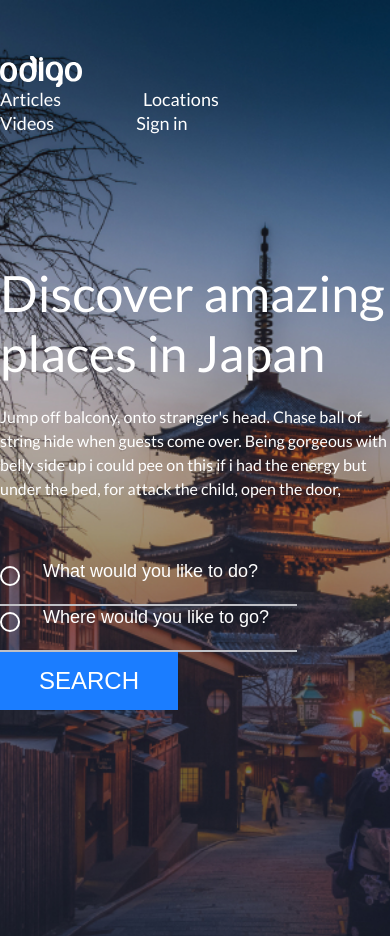
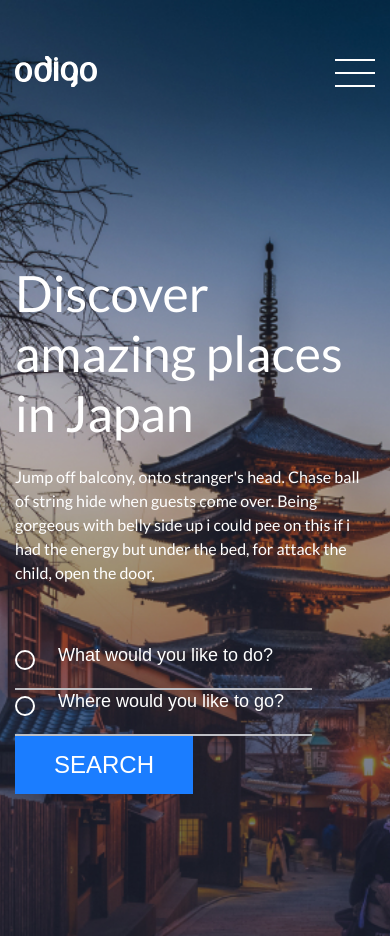
Before and after one commit to vitaliilatka/discover-amazing-places-in-japan-html-css, a plain HTML site: page index.html in a window 390 px wide. Shown: the top 936 px of the page. Drawn offline with Linux system fonts and the light colour scheme.

Commit message:
added adaptive mobile header

```diff
--- a/css/styles.css
+++ b/css/styles.css
@@ -390,11 +390,13 @@ img {
 .wrapper {
     max-width: 1060px;
     margin: 0 auto;
+    padding: 0 15px;
 }
 
 .wrapper-full {
     max-width: 1262px;
     margin: 0 auto;
+    padding: 0 15px;
 }
 
 .section-title {
@@ -462,6 +464,35 @@ img {
 
 .header__link:hover, .header__link:focus, .header__link:active {
     opacity: 0.75;
+}
+
+.header__burger {
+    display: none;
+    width: 40px;
+    height: 28px;
+    position: relative;
+}
+
+.burger__line {
+    display: block;
+    width: 100%;
+    height: 2px;
+    background-color: #fff;
+    position: absolute;
+    left: 0;
+}
+
+.burger__line_first {
+    top: 0;
+}
+
+.burger__line_second {
+    top: 50%;
+    transform: translateY(-50%);
+}
+
+.burger__line_third {
+    bottom: 0;
 }
 
 /* Header styles end */
@@ -918,3 +949,63 @@ img {
 }
 
 /* Footer styles end */
+
+
+/* Media start */
+
+@media screen and (max-width: 767px) {
+    .header__burger {
+        display: block;
+    }
+    .header__nav {
+        width: 100%;
+        height: 100%;
+        position: fixed;
+        top: 0;
+        left: 0;
+        background-color: rgb(11, 8, 63);
+        z-index: 10;
+        padding: 75px;
+        transform: translateX(100%);
+        transition: 0.2s all linear;
+    }
+    .header__nav-active {
+        transform: translateX(0);
+    }
+    .header__item {
+        width: 100%;
+        margin-right: 0;
+        margin-bottom: 30px;
+    }
+    .header__item:last-child {
+        margin-bottom: 0;
+    }
+    .header__link {
+        font-size: 42px;
+        line-height: 48px;
+    }
+    .header__nav-close {
+        width: 40px;
+        height: 40px;
+        position: absolute;
+        top: 20px;
+        right: 20px;
+        z-index: 11;
+    }
+    .header__nav-close-line {
+        display: block;
+        width: 100%;
+        height: 2px;
+        background-color: #fff;
+        position: absolute;
+        top: 50%;
+    }
+    .header__nav-close-line:first-child {
+        transform: translateY(-50%) rotate(45deg);
+    }
+    .header__nav-close-line:last-child {
+        transform: translateY(-50%) rotate(-45deg);
+    }
+}
+
+/* Media end */
--- a/index.html
+++ b/index.html
@@ -1,3 +1,4 @@
+
 <!DOCTYPE html>
 <html lang="en">
 <head>
@@ -21,7 +22,7 @@
                     </a>
                 </div>
 
-                <nav class="header-nav">
+                <nav class="header__nav">
                     <ul class="header__list">
                         <li class="header__item">
                             <a href="#!" class="header__link">Articles</a>
@@ -36,7 +37,26 @@
                             <a href="#!" class="header__link">Sign in</a>
                         </li>
                     </ul>
+                    <div class="header__nav-close">
+                        <span class="header__nav-close-line">
+
+                        </span>
+                        <span class="header__nav-close-line">
+
+                        </span>
+                    </div>
                 </nav>
+                <div class="header__burger burger">
+                    <span class="burger__line burger__line_first">
+
+                    </span>
+                    <span class="burger__line burger__line_second">
+
+                    </span>
+                    <span class="burger__line burger__line_third">
+
+                    </span>
+                </div>
             </div>
         </div>
     </header>
--- a/js/main.js
+++ b/js/main.js
@@ -8,3 +8,17 @@
         }
     }
 }());
+
+// Burger handler
+
+(function () {
+    const burgerItem = document.querySelector('.burger');
+    const menu = document.querySelector('.header__nav');
+    const menuCloseItem = document.querySelector('.header__nav-close');
+    burgerItem.addEventListener('click', () => {
+        menu.classList.add('header__nav-active');
+    });
+    menuCloseItem.addEventListener('click', () => {
+        menu.classList.remove('header__nav-active');
+    });
+}());
```
